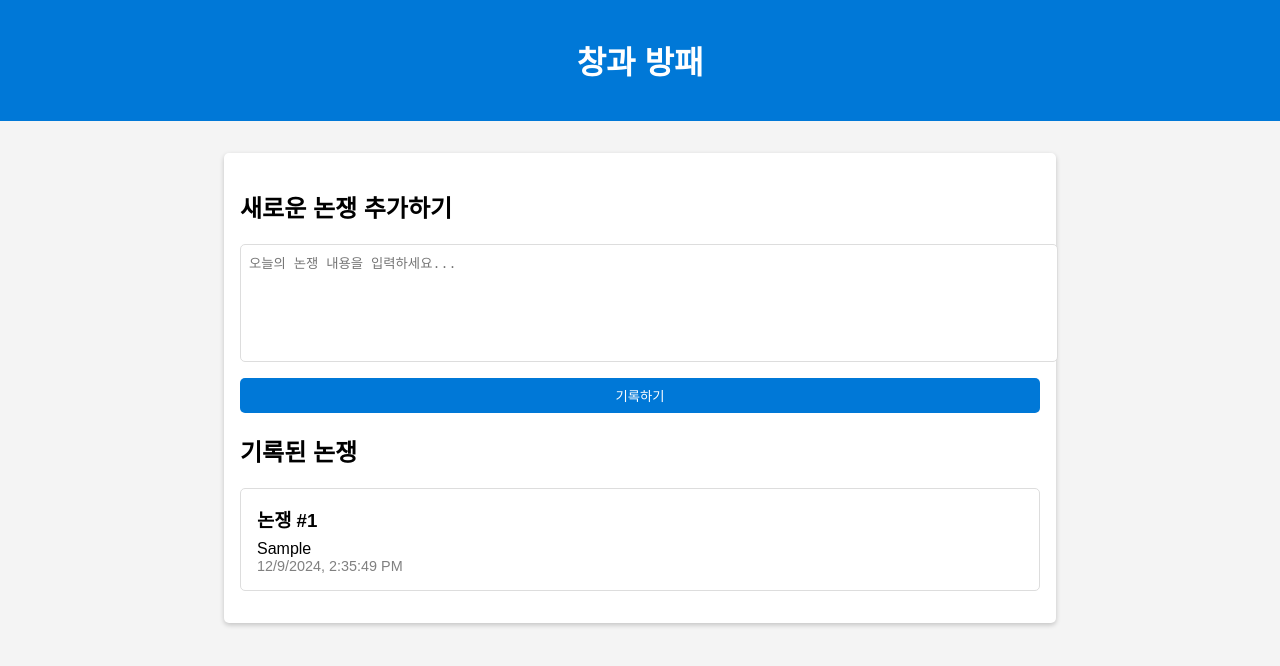
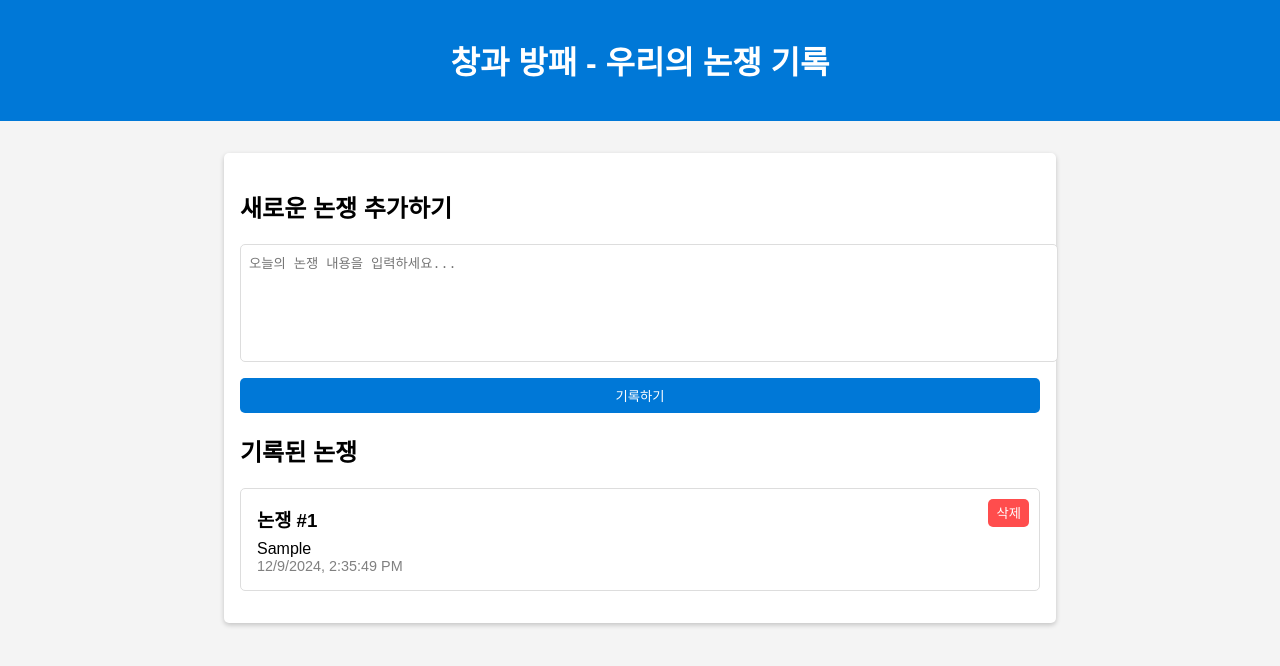
Before and after one commit to atanmulligan/atanmulligan.github.io, a plain HTML site: page index.html in a window 1280 px wide. Both pictures are taken after typing "Sample" into the empty fields and a click on the button "기록하기". Drawn offline with Linux system fonts and the light colour scheme.

Commit message:
Update index.html

```diff
--- a/index.html
+++ b/index.html
@@ -1,6 +1,5 @@
 <!DOCTYPE html>
 <html lang="en">
-
 <head>
     <meta charset="UTF-8">
     <meta name="viewport" content="width=device-width, initial-scale=1.0">
@@ -12,14 +11,12 @@
             padding: 0;
             background-color: #f4f4f4;
         }
-
         header {
             background-color: #0078D7;
             color: white;
             padding: 1rem 0;
             text-align: center;
         }
-
         .container {
             max-width: 800px;
             margin: 2rem auto;
@@ -28,32 +25,41 @@
             border-radius: 5px;
             box-shadow: 0 2px 5px rgba(0, 0, 0, 0.2);
         }
-
         .record {
             margin-bottom: 1rem;
             padding: 1rem;
             border: 1px solid #ddd;
             border-radius: 5px;
+            position: relative;
         }
-
         .record h3 {
             margin: 0 0 0.5rem;
         }
-
         .record p {
             margin: 0;
         }
-
         .record .date {
             font-size: 0.9rem;
             color: gray;
         }
-
+        .delete-button {
+            position: absolute;
+            top: 10px;
+            right: 10px;
+            background-color: #ff4d4d;
+            color: white;
+            border: none;
+            border-radius: 5px;
+            padding: 0.3rem 0.5rem;
+            cursor: pointer;
+        }
+        .delete-button:hover {
+            background-color: #cc0000;
+        }
         form {
             display: flex;
             flex-direction: column;
         }
-
         textarea {
             width: 100%;
             height: 100px;
@@ -63,7 +69,6 @@
             border-radius: 5px;
             resize: none;
         }
-
         button {
             padding: 0.5rem;
             background-color: #0078D7;
@@ -72,16 +77,14 @@
             border-radius: 5px;
             cursor: pointer;
         }
-
         button:hover {
             background-color: #005BB5;
         }
     </style>
 </head>
-
 <body>
     <header>
-    <h1>창과 방패</h1>
+        <h1>창과 방패 - 우리의 논쟁 기록</h1>
     </header>
     <div class="container">
         <h2>새로운 논쟁 추가하기</h2>
@@ -97,7 +100,6 @@
         const debateContent = document.getElementById('debateContent');
         const debateList = document.getElementById('debateList');
 
-    // Load debates from localStorage
         const savedDebates = JSON.parse(localStorage.getItem('debates')) || [];
 
         function renderDebates() {
@@ -109,6 +111,7 @@
                     <h3>논쟁 #${index + 1}</h3>
                     <p>${debate.content}</p>
                     <p class="date">${debate.date}</p>
+                    <button class="delete-button" onclick="deleteDebate(${index})">삭제</button>
                 `;
                 debateList.appendChild(debateElement);
             });
@@ -130,8 +133,19 @@
             renderDebates();
         });
 
+        function deleteDebate(index) {
+            const password = prompt("비밀번호를 입력하세요: (힌트: snow crash 저항 인물)");
+            if (password !== 'enki') {
+                alert("비밀번호가 틀렸습니다.");
+                return;
+            }
+
+            savedDebates.splice(index, 1);
+            localStorage.setItem('debates', JSON.stringify(savedDebates));
+            renderDebates();
+        }
+
         renderDebates();
     </script>
 </body>
-
 </html>
```
Lines whose indentation alone changed are shown as unchanged.
